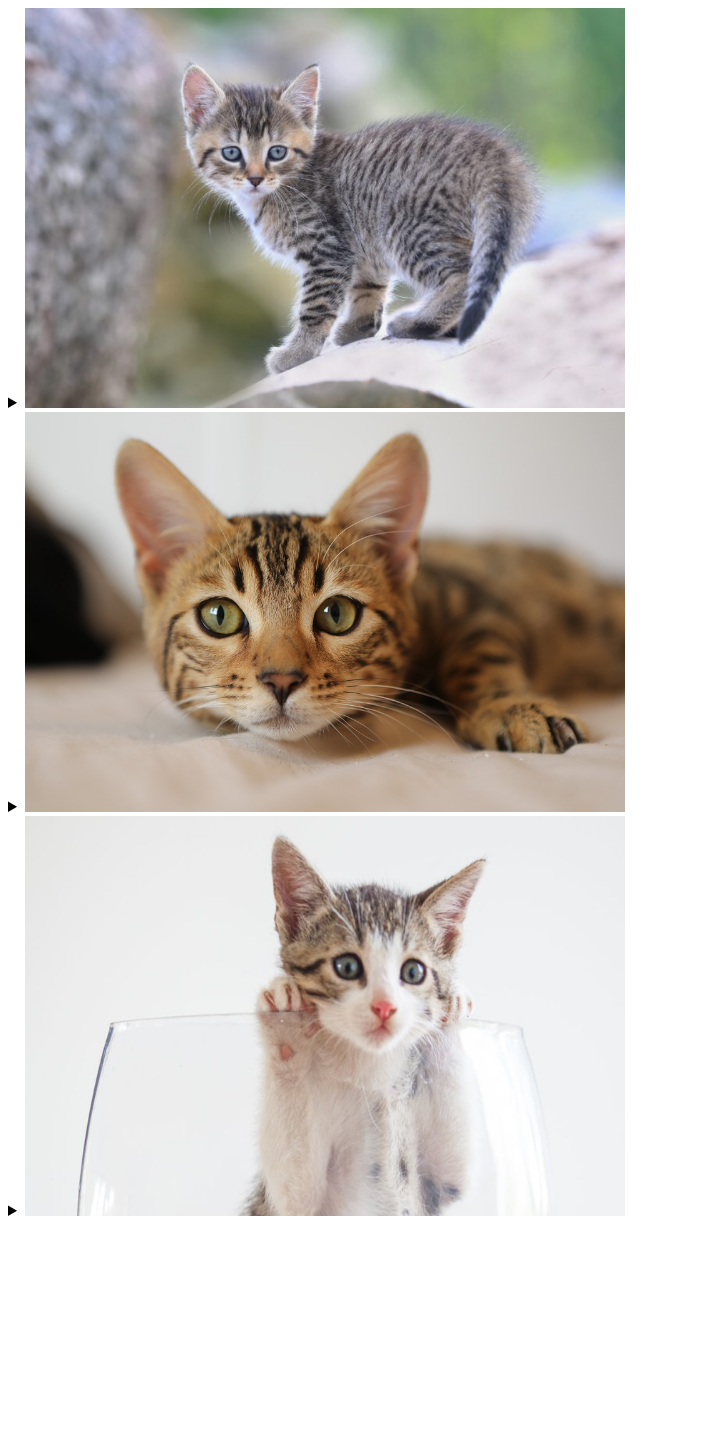
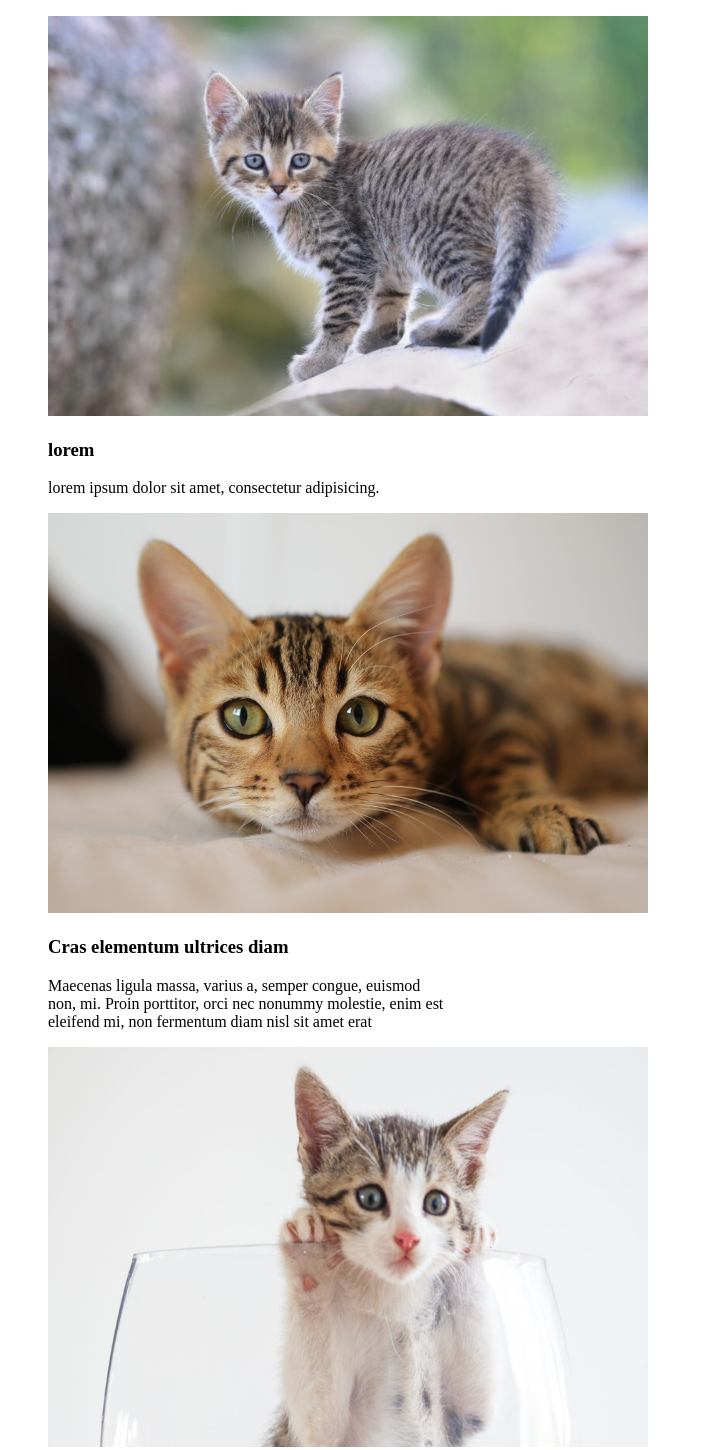
Before and after one commit to Nikaiaa/tp2, a plain HTML site: page index.html in a window 1280 px wide. Shown: the top 1450 px of the page, without its empty margins (0-703 px from the left). Before the commit the page ends 1228 px from the top, so only its background shows below. Drawn offline with Linux system fonts and the light colour scheme.

Commit message:
commit 1

```diff
--- a/index.html
+++ b/index.html
@@ -6,31 +6,25 @@
     <title>2e partie</title>
 </head>
 <body>
-<div id="accordeon">
-    <details>
-        <summary><img src="./img/chat1.jpeg" alt="chat"></summary>
+<ul>
+        <img src="./img/chat1.jpeg" alt="chat">
         <li class="image">
             <h3>lorem</h3>
             <p>lorem ipsum dolor sit amet, consectetur adipisicing.</p>
         </li>
-    </details>
-    <details>
-        <summary><img src="./img/chat2.jpeg" alt="chat"></summary>
+        <img src="./img/chat2.jpeg" alt="chat">
         <li class="image">
             <h3>Cras elementum ultrices diam</h3>
             <p>Maecenas ligula massa, varius a, semper congue, euismod non, mi. Proin porttitor,
                 orci nec nonummy molestie, enim est eleifend mi, non fermentum diam nisl sit amet erat</p>
         </li>
-    </details>
-    <details>
-        <summary><img src="./img/chat3.jpeg" alt="chat"></summary>
+<img src="./img/chat3.jpeg" alt="chat">
         <li class="image">
             <h3>Duis semper</h3>
             <p>Duis arcu massa, scelerisque vitae, consequat in, pretium a, enim. Pellentesque congue.
                 Ut in risus volutpat libero pharetra tempor</p>
         </li>
-    </details>
-</div>
+</ul>
 <script>
     (function () {
         "use strict";
```
